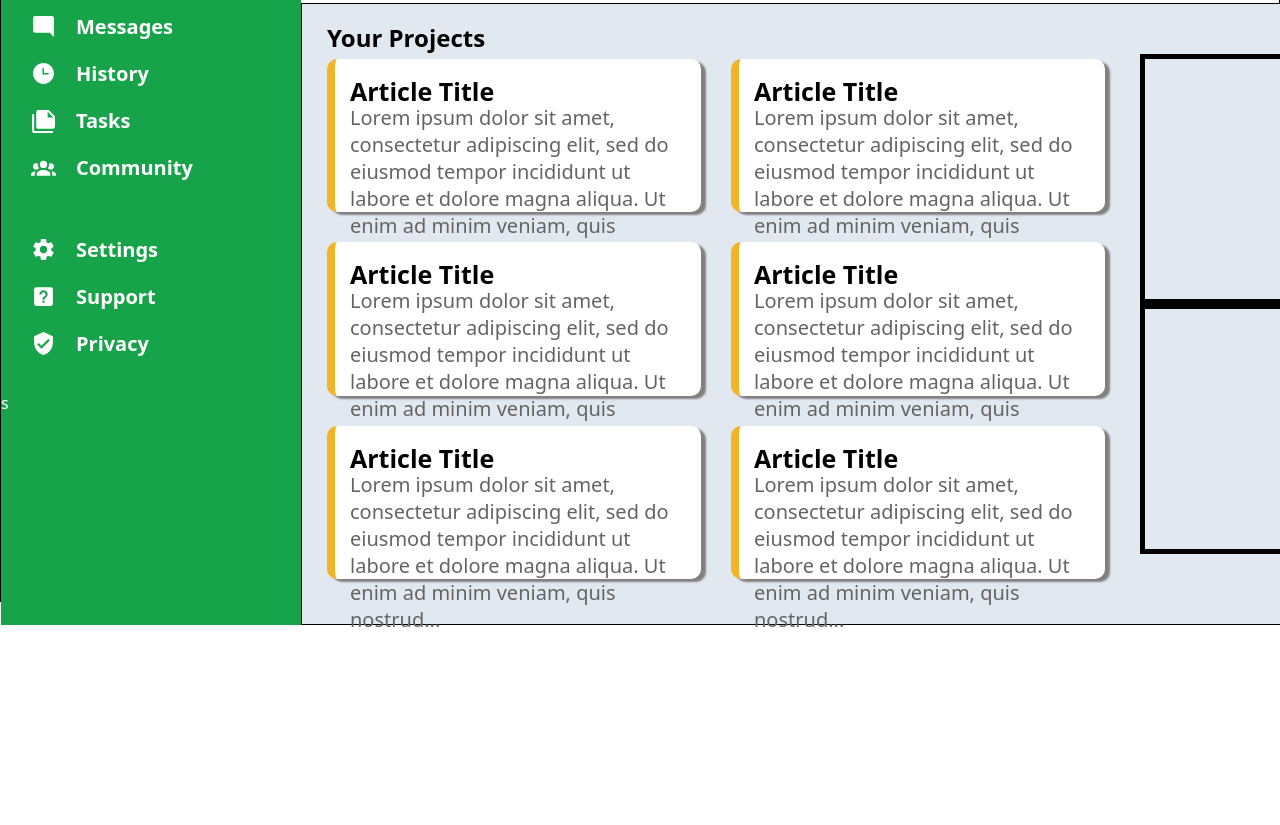
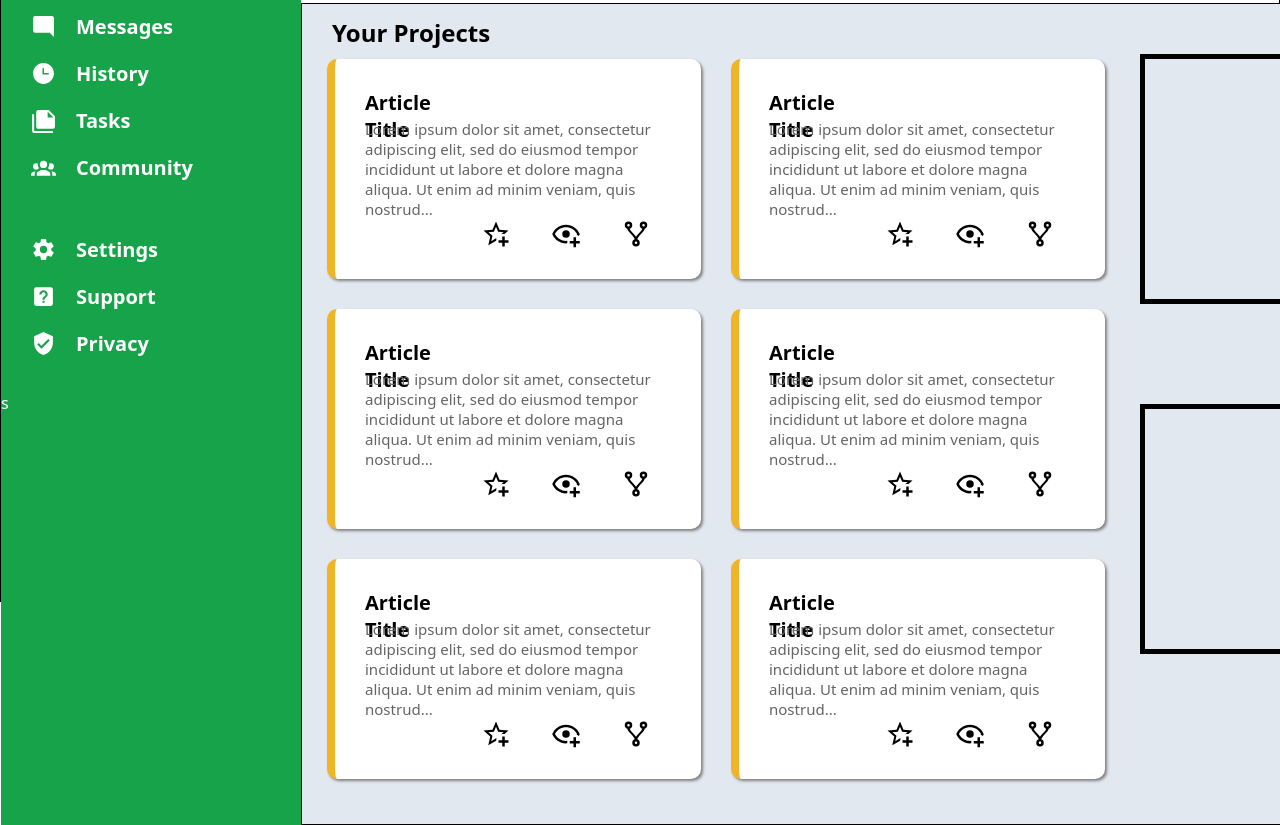
Before and after one commit to undergroundr97/admin-dash-board, a plain HTML site: page index.html in a window 1280 px wide. Shown: the part 198-1023 px from the top of the page. Before the commit the page ends 831 px from the top, so only its background shows below. Drawn offline with Linux system fonts and the light colour scheme.

```diff
--- a/index.html
+++ b/index.html
@@ -56,26 +56,56 @@
                     <div class="card">
                         <h3 class="title">Article Title</h3>
                         <p>Lorem ipsum dolor sit amet, consectetur adipiscing elit, sed do eiusmod tempor incididunt ut labore et dolore magna aliqua. Ut enim ad minim veniam, quis nostrud...</p>
+                        <div class="card-icon">
+                            <img src="/icons/star-plus-outline.svg" alt="" class="card-icon-img">
+                            <img src="/icons/eye-plus-outline.svg" alt="" class="card-icon-img">
+                            <img src="/icons/source-fork.svg" alt="" class="card-icon-img">
+                        </div>
                       </div>
                       <div class="card">
                         <h3 class="title">Article Title</h3>
                         <p>Lorem ipsum dolor sit amet, consectetur adipiscing elit, sed do eiusmod tempor incididunt ut labore et dolore magna aliqua. Ut enim ad minim veniam, quis nostrud...</p>
+                        <div class="card-icon">
+                            <img src="/icons/star-plus-outline.svg" alt="" class="card-icon-img">
+                            <img src="/icons/eye-plus-outline.svg" alt="" class="card-icon-img">
+                            <img src="/icons/source-fork.svg" alt="" class="card-icon-img">
+                        </div>
                       </div>
                       <div class="card">
                         <h3 class="title">Article Title</h3>
                         <p>Lorem ipsum dolor sit amet, consectetur adipiscing elit, sed do eiusmod tempor incididunt ut labore et dolore magna aliqua. Ut enim ad minim veniam, quis nostrud...</p>
+                        <div class="card-icon">
+                            <img src="/icons/star-plus-outline.svg" alt="" class="card-icon-img">
+                            <img src="/icons/eye-plus-outline.svg" alt="" class="card-icon-img">
+                            <img src="/icons/source-fork.svg" alt="" class="card-icon-img">
+                        </div>
                       </div>
                       <div class="card">
                         <h3 class="title">Article Title</h3>
                         <p>Lorem ipsum dolor sit amet, consectetur adipiscing elit, sed do eiusmod tempor incididunt ut labore et dolore magna aliqua. Ut enim ad minim veniam, quis nostrud...</p>
+                        <div class="card-icon">
+                            <img src="/icons/star-plus-outline.svg" alt="" class="card-icon-img">
+                            <img src="/icons/eye-plus-outline.svg" alt="" class="card-icon-img">
+                            <img src="/icons/source-fork.svg" alt="" class="card-icon-img">
+                        </div>
                       </div>
                       <div class="card">
                         <h3 class="title">Article Title</h3>
                         <p>Lorem ipsum dolor sit amet, consectetur adipiscing elit, sed do eiusmod tempor incididunt ut labore et dolore magna aliqua. Ut enim ad minim veniam, quis nostrud...</p>
+                        <div class="card-icon">
+                            <img src="/icons/star-plus-outline.svg" alt="" class="card-icon-img">
+                            <img src="/icons/eye-plus-outline.svg" alt="" class="card-icon-img">
+                            <img src="/icons/source-fork.svg" alt="" class="card-icon-img">
+                        </div>
                       </div>
                       <div class="card">
                         <h3 class="title">Article Title</h3>
                         <p>Lorem ipsum dolor sit amet, consectetur adipiscing elit, sed do eiusmod tempor incididunt ut labore et dolore magna aliqua. Ut enim ad minim veniam, quis nostrud...</p>
+                        <div class="card-icon">
+                            <img src="/icons/star-plus-outline.svg" alt="" class="card-icon-img">
+                            <img src="/icons/eye-plus-outline.svg" alt="" class="card-icon-img">
+                            <img src="/icons/source-fork.svg" alt="" class="card-icon-img">
+                        </div>
                       </div>
                 </div>
             </div>
--- a/styles.css
+++ b/styles.css
@@ -71,7 +71,6 @@ li {
   display: grid;
   grid-template-columns: 2fr 1fr;
   grid-row: 1fr 1fr;
-  padding-bottom: 20px;
 }
 .search {
   display: grid;
@@ -201,6 +200,7 @@ input[type="search"]{
   align-self: end;
   padding-left: 20px;
   padding-bottom: 5px;
+  margin: 5px;
 
 }
 .card-container {
@@ -214,22 +214,46 @@ input[type="search"]{
   border-left: 8px solid #F0B429;
   border-radius: 10px;
   background-color: #FFFFFF;
-  box-shadow: 5px 3px 2px gray;
-  padding: 15px;
+  box-shadow: 2px 2px 3px gray;
+  padding: 30px;
   /* margin: 10px; */
+  height: 220px;
   display: grid;
   grid-template-rows: repeat(2, 30px) 1fr;
+  grid-template-columns: repeat(2, 1fr);
   /* margin: 30px; */
+  gap: 0px;
 }
 .title{
   font-weight: bold;
-  font-size: 25px;
+  font-size: 20px;
+  grid-column: 1;
 }
 .card p {
   font-family: system-ui, -apple-system, BlinkMacSystemFont, 'Segoe UI', Roboto, Oxygen, Ubuntu, Cantarell, 'Open Sans', 'Helvetica Neue', sans-serif;
-  font-size: 20px;
+  font-size: 15px;
   color: #646464;
+  grid-column: 1/3;
+  grid-row: 2;
 }
+
+
+.card-icon  {
+  display: grid;
+  grid-template-columns: repeat(3, 70px);
+  grid-row: 3;
+  align-self: end;
+  justify-self: end;
+  align-items: center;
+  grid-column: 2;
+}
+.card-icon-img {
+  height: 30px;
+  align-items: center;
+  align-self: center;
+  justify-self: center;
+}
+
 
 /* Right side content*/
 .right-side-content {
@@ -241,7 +265,7 @@ input[type="search"]{
 .announcements {
   border: 5px solid black;
   height: 250px;
-grid-row: 1;
+  grid-row: 1;
 }
 
 .trending {
```
